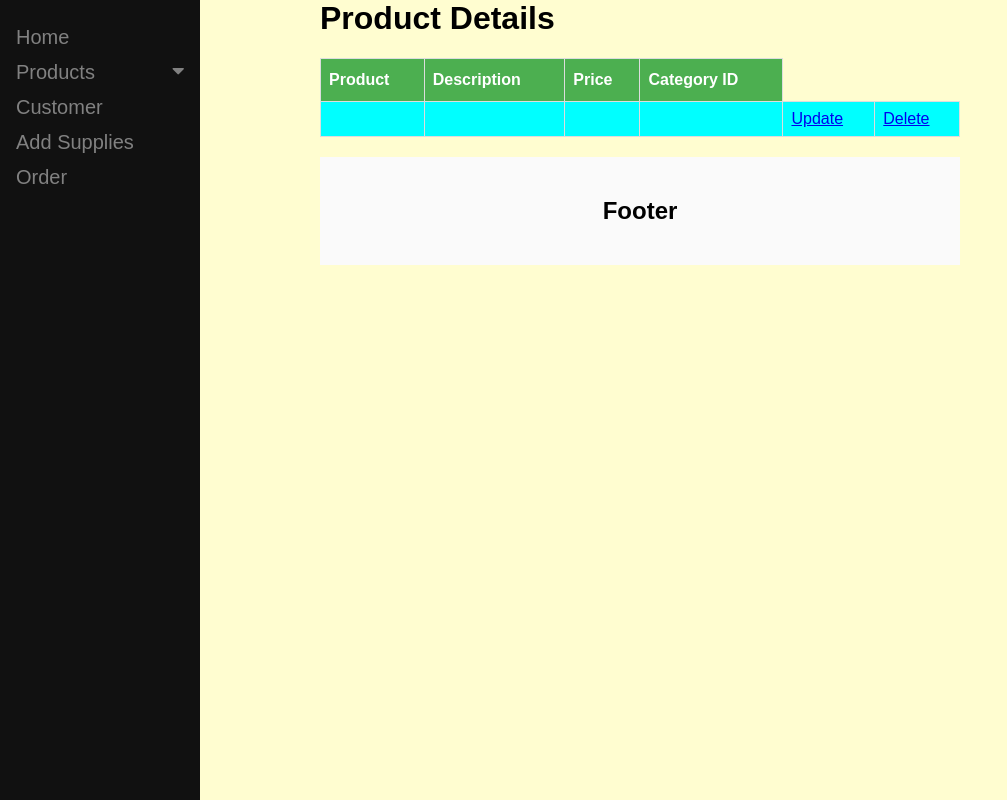
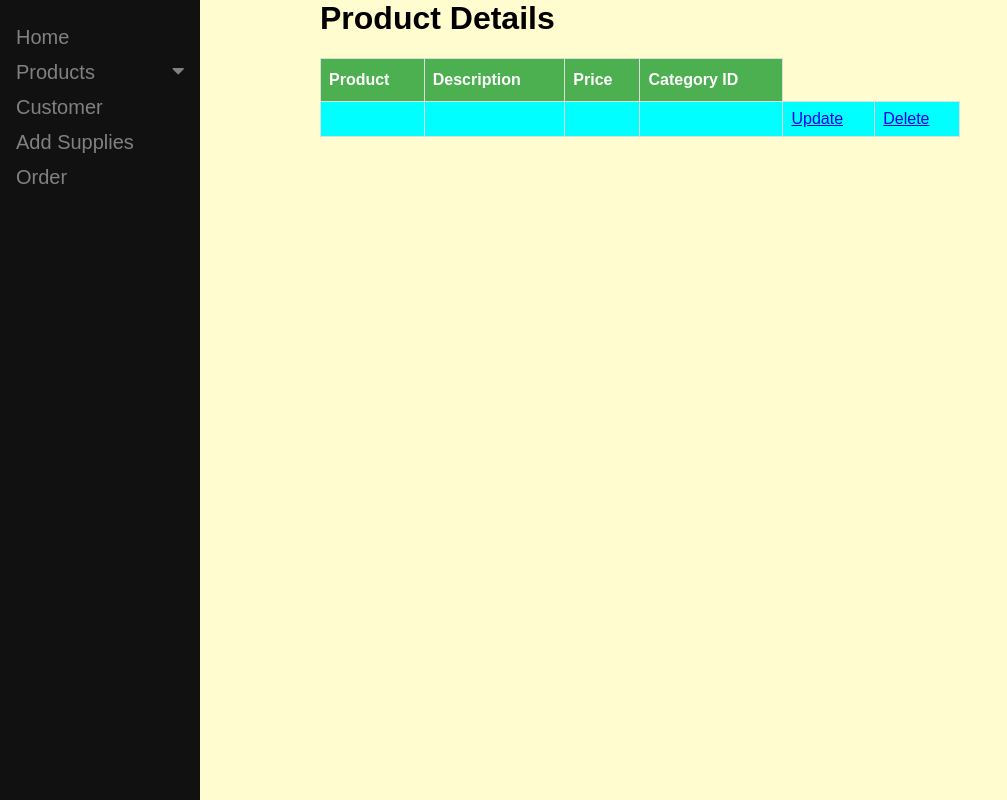
Before and after one commit to AngeloMartinBHilado/HiladoEndApi, a PHP site: page /product-details.php?id=1 in a window 1280 px wide. Shown: the whole page, without its empty margins (0-1007 px from the left). Run offline with PHP 8.4, Linux system fonts and the light colour scheme; data that the repository does not hold is empty.

Commit message:
Update product-details.php

```diff
--- a/product-details.php
+++ b/product-details.php
@@ -37,7 +37,5 @@ $value = $list;
 
 </table>
 
-    <div class="footer">
-        <h2>Footer</h2>
-    </div>
+
 </html>
```
